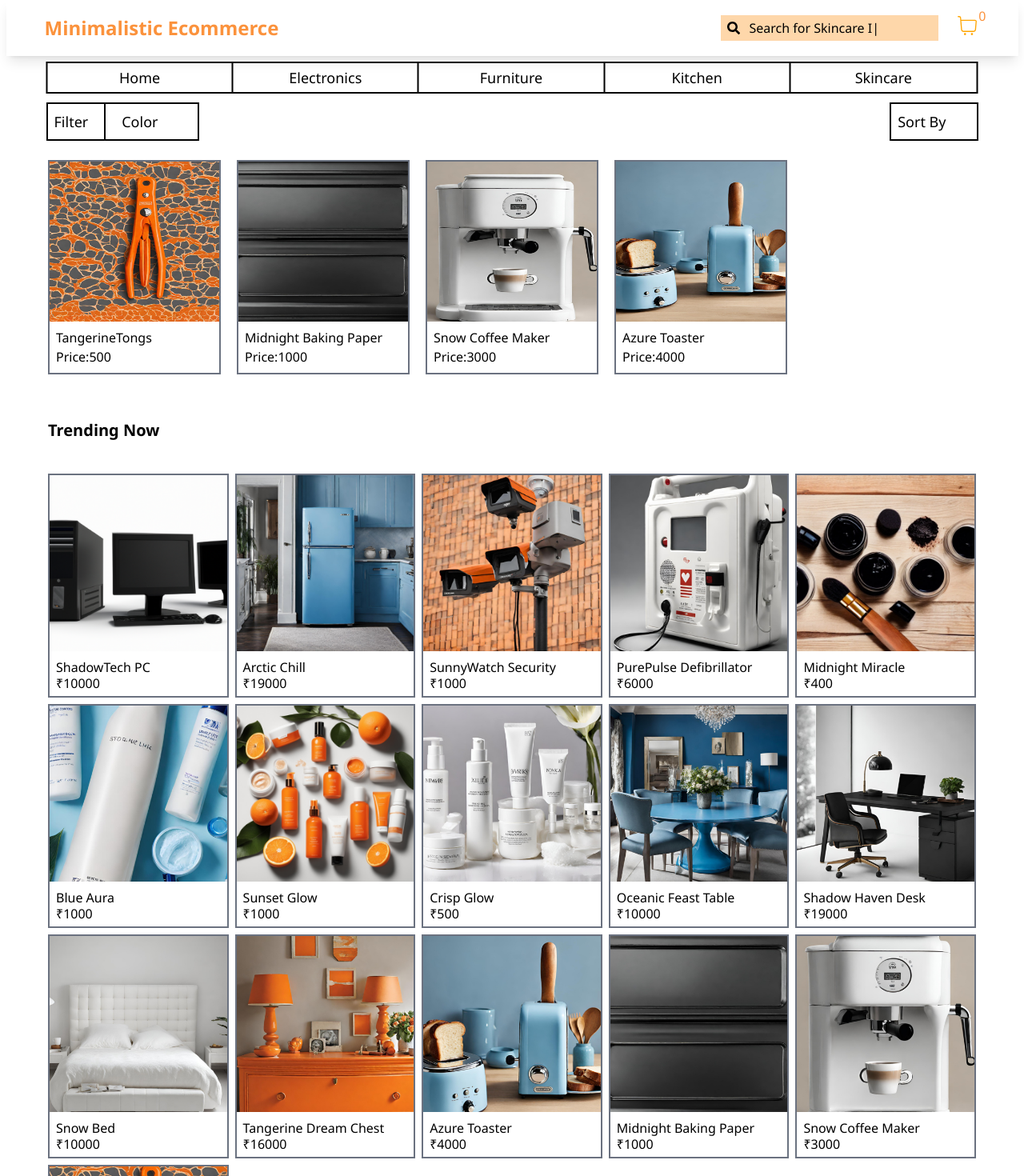
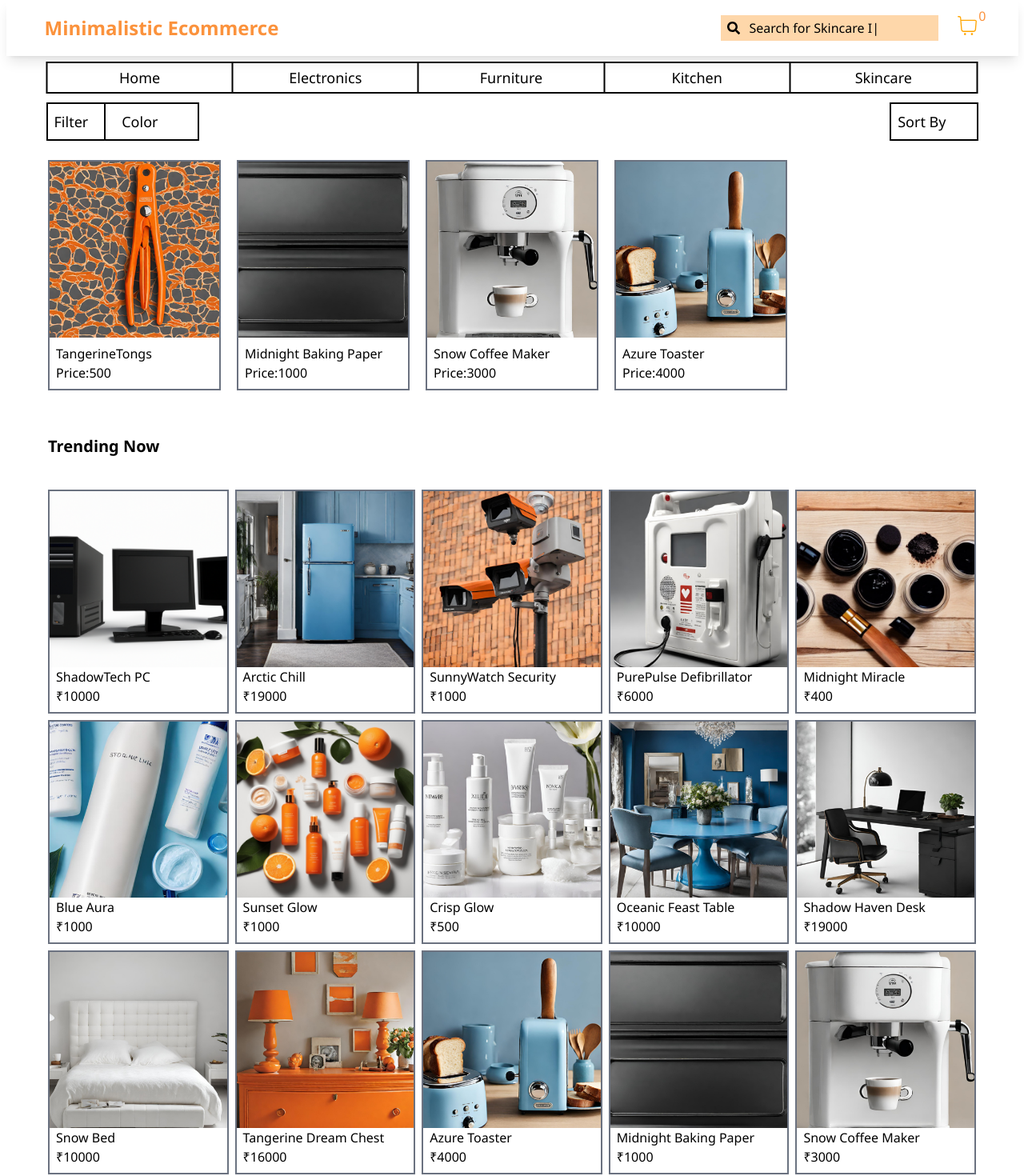
Before and after one commit to mackbookpr/Minimalistic-Ecommerce, a React (Create React App) app: page /Kitchen in a window 1280 px wide. Shown: the top 1470 px of the page at 80% size. Built offline with nearby package versions, Linux system fonts and the light colour scheme; some icons are missing.

Commit message:
Made Final Changes

```diff
--- a/src/Components/Trending.jsx
+++ b/src/Components/Trending.jsx
@@ -38,40 +38,40 @@ function Trending() {
             <div className="grid lg:grid-cols-4 xl:grid-cols-5 md:grid-cols-3 sm:grid-cols-2 gap-2 mt-5">
                 {Object.keys(imagesElectronics).map((imageName, index) => (
                     <Link key={index} to={`/Electronics/${getProductIdFromImageName('Electronics', imageName)}`}>
-                        <div className="cursor-pointer relative border-gray-500 hover:border-black transition-all duration-400 border-2 sm:h-[280px] h-[380px]">
+                        <div className="cursor-pointer relative border-gray-500 hover:border-black transition-all duration-400 border-2 sm:h-[280px] h-[362px]">
                             <img src={imagesElectronics[imageName]} alt={imageName} className='object-cover w-[565px] h-[300px] sm:h-[220px] sm-[345px]' />
-                            <div className="w-full h-[20px] mt-2 ml-2">{getProductNameFromImageName('Electronics', imageName)}</div>
-                            <div className="w-full h-[20px] ml-2">&#x20B9;{getProductPriceFromImageName('Electronics', imageName)}</div>
+                            <div className="px-2">{getProductNameFromImageName('Electronics', imageName)}</div>
+                            <div className="px-2 mb-2">&#x20B9;{getProductPriceFromImageName('Electronics', imageName)}</div>
                         </div>
                     </Link>
                 ))}
                 {Object.keys(imagesSkinCare).map((imageName, index) => (
                     <Link key={index} to={`/SkinCare/${getProductIdFromImageName('Skincare', imageName)}`}>
-                        <div className="relative cursor-pointer border-2 border-gray-500 hover:border-black sm:h-[280px] h-[380px] transition-all duration-400">
+                        <div className="relative cursor-pointer border-2 border-gray-500 hover:border-black sm:h-[280px] h-[362px] transition-all duration-400">
                             <img key={index} src={imagesSkinCare[imageName]} alt={imageName} className='object-cover w-[565px] h-[300px] sm:h-[220px] sm-[345px]' />
-                            <div className="w-full h-[20px] mt-2 ml-2">{getProductNameFromImageName('Skincare', imageName)}</div>
-                            <div className="w-full h-[20px] ml-2">&#x20B9;{getProductPriceFromImageName('Skincare', imageName)}</div>
+                            <div className="px-2">{getProductNameFromImageName('Skincare', imageName)}</div>
+                            <div className="px-2 mb-2">&#x20B9;{getProductPriceFromImageName('Skincare', imageName)}</div>
                         </div>
                     </Link>
 
                 ))}
                 {Object.keys(imagesFurniture).map((imageName, index) => (
                     <Link key={index} to={`/Furniture/${getProductIdFromImageName('Furniture', imageName)}`}>
-                        <div className="relative cursor-pointer border-2 border-gray-500 hover:border-black sm:h-[280px] h-[380px] transition-all duration-400">
+                        <div className="relative cursor-pointer border-2 border-gray-500 hover:border-black sm:h-[280px] h-[362px] transition-all duration-400">
                             <img key={index} src={imagesFurniture[imageName]} alt={imageName} className='object-cover w-[565px] h-[300px] sm:h-[220px] sm-[345px]' />
-                            <div className="w-full h-[20px] mt-2 ml-2">{getProductNameFromImageName('Furniture', imageName)}</div>
-                            <div className="w-full h-[20px] ml-2">&#x20B9;{getProductPriceFromImageName('Furniture', imageName)}</div>
+                            <div className="px-2">{getProductNameFromImageName('Furniture', imageName)}</div>
+                            <div className="px-2 mb-2">&#x20B9;{getProductPriceFromImageName('Furniture', imageName)}</div>
                         </div>
                     </Link>
                 ))}
                 {Object.keys(imagesKitchen).map((imageName, index) => (
                     <Link key={index} to={`/Kitchen/${getProductIdFromImageName('Kitchen', imageName)}`}>
-                    <div className="relative cursor-pointer border-2 border-gray-500 hover:border-black sm:h-[280px] h-[380px] transition-all duration-400">
-                        <img key={index} src={imagesKitchen[imageName]} alt={imageName} className='object-cover w-[565px] h-[300px] sm:h-[220px] sm-[345px]' />
-                        <div className="w-full h-[20px] mt-2 ml-2">{getProductNameFromImageName('Kitchen', imageName)}</div>
-                        <div className="w-full h-[20px] ml-2">&#x20B9;{getProductPriceFromImageName('Kitchen', imageName)}</div>
-                    </div>
-                </Link>
+                        <div className="relative cursor-pointer border-2 border-gray-500 hover:border-black sm:h-[280px] h-[362px] transition-all duration-400">
+                            <img key={index} src={imagesKitchen[imageName]} alt={imageName} className='object-cover w-[565px] h-[300px] sm:h-[220px] sm-[345px]' />
+                            <div className="px-2">{getProductNameFromImageName('Kitchen', imageName)}</div>
+                            <div className="px-2 mb-2">&#x20B9;{getProductPriceFromImageName('Kitchen', imageName)}</div>
+                        </div>
+                    </Link>
                 ))}
             </div></div >
     )
--- a/src/Pages/Furniture/DefaultFurniture.jsx
+++ b/src/Pages/Furniture/DefaultFurniture.jsx
@@ -111,10 +111,10 @@ function DefaultElectronics() {
             {filteredProducts.map(item => (
               <Link to={`/Furniture/${item.id}`}>
                 <div key={item.id} className='relative border-2 border-gray-500 hover:border-black flex flex-col gap-2 cursor-pointer'>
-                  {item.imgName === 'OceanicFeastTable' && <img src={OceanicFeastTable} className="xl:w-[270px] xl:h-[200px] lg:w-[270px] lg:h-[200px] md:w-[270px] md:h-[200px] sm:w-[370px] sm:h-[350px] w-[535px] h-[470px]" alt="" />}
-                  {item.imgName === 'ShadowHavenDesk' && <img src={ShadowHavenDesk} className="xl:w-[270px] xl:h-[200px] lg:w-[270px] lg:h-[200px] md:w-[270px] md:h-[200px] sm:w-[370px] sm:h-[350px] w-[535px] h-[470px]" alt="" />}
-                  {item.imgName === 'SnowBed' && <img src={SnowBed} className="xl:w-[270px] xl:h-[200px] lg:w-[270px] lg:h-[200px] md:w-[270px] md:h-[200px] sm:w-[370px] sm:h-[350px] w-[535px] h-[470px]" alt="" />}
-                  {item.imgName === 'TangerineDreamChest' && <img src={TangerineDreamChest} className="xl:w-[270px] xl:h-[200px] lg:w-[270px] lg:h-[200px] md:w-[270px] md:h-[200px] sm:w-[370px] sm:h-[350px] w-[535px] h-[470px]" alt="" />}
+                  {item.imgName === 'OceanicFeastTable' && <img src={OceanicFeastTable} className="object-cover w-[565px] h-[300px] sm:h-[220px] sm-[345px]" alt="" />}
+                  {item.imgName === 'ShadowHavenDesk' && <img src={ShadowHavenDesk} className="object-cover w-[565px] h-[300px] sm:h-[220px] sm-[345px]" alt="" />}
+                  {item.imgName === 'SnowBed' && <img src={SnowBed} className="object-cover w-[565px] h-[300px] sm:h-[220px] sm-[345px]" alt="" />}
+                  {item.imgName === 'TangerineDreamChest' && <img src={TangerineDreamChest} className="object-cover w-[565px] h-[300px] sm:h-[220px] sm-[345px]" alt="" />}
                   <div>
                     <h1 className='px-2'>{item.name}</h1>
                     <h1 className='px-2 mb-2'>Price:{item.price}</h1>
--- a/src/Pages/Kitchen/DefaultKitchen.jsx
+++ b/src/Pages/Kitchen/DefaultKitchen.jsx
@@ -110,10 +110,10 @@ function DefaultElectronics() {
             {filteredProducts.map(item => (
               <Link to={`/Kitchen/${item.id}`}>
                 <div key={item.id} className='relative border-2 border-gray-500 hover:border-black flex flex-col gap-2 cursor-pointer'>
-                  {item.imgName === 'AzureToaster' && <img src={AzureToaster} className="xl:w-[270px] xl:h-[200px] lg:w-[270px] lg:h-[200px] md:w-[270px] md:h-[200px] sm:w-[370px] sm:h-[350px] w-[535px] h-[470px]" alt="" />}
-                  {item.imgName === 'MidnightBakingPaper' && <img src={MidnightBakingPaper} className="xl:w-[270px] xl:h-[200px] lg:w-[270px] lg:h-[200px] md:w-[270px] md:h-[200px] sm:w-[370px] sm:h-[350px] w-[535px] h-[470px]" alt="" />}
-                  {item.imgName === 'SnowCoffeeMaker' && <img src={SnowCoffeeMaker} className="xl:w-[270px] xl:h-[200px] lg:w-[270px] lg:h-[200px] md:w-[270px] md:h-[200px] sm:w-[370px] sm:h-[350px] w-[535px] h-[470px]" alt="" />}
-                  {item.imgName === 'TangerineTongs' && <img src={TangerineTongs} className="xl:w-[270px] xl:h-[200px] lg:w-[270px] lg:h-[200px] md:w-[270px] md:h-[200px] sm:w-[370px] sm:h-[350px] w-[535px] h-[470px]" alt="" />}
+                  {item.imgName === 'AzureToaster' && <img src={AzureToaster} className="object-cover w-[565px] h-[300px] sm:h-[220px] sm-[345px]" alt="" />}
+                  {item.imgName === 'MidnightBakingPaper' && <img src={MidnightBakingPaper} className="object-cover w-[565px] h-[300px] sm:h-[220px] sm-[345px]" alt="" />}
+                  {item.imgName === 'SnowCoffeeMaker' && <img src={SnowCoffeeMaker} className="object-cover w-[565px] h-[300px] sm:h-[220px] sm-[345px]" alt="" />}
+                  {item.imgName === 'TangerineTongs' && <img src={TangerineTongs} className="object-cover w-[565px] h-[300px] sm:h-[220px] sm-[345px]" alt="" />}
                   <div>
                     <h1 className='px-2'>{item.name}</h1>
                     <h1 className='px-2 mb-2'>Price:{item.price}</h1>
--- a/src/Pages/SkinCare/DefaultSkinCare.jsx
+++ b/src/Pages/SkinCare/DefaultSkinCare.jsx
@@ -109,10 +109,10 @@ function DefaultSkinCare() {
             {filteredProducts.map(item => (
               <Link to={`/SkinCare/${item.id}`}>
                 <div key={item.id} className='relative border-2 border-gray-500 hover:border-black flex flex-col gap-2 cursor-pointer'>
-                  {item.imgName === 'BlackSkinCare' && <img src={BlackSkinCare} className="xl:w-[270px] xl:h-[200px] lg:w-[270px] lg:h-[200px] md:w-[270px] md:h-[200px] sm:w-[370px] sm:h-[350px] w-[535px] h-[470px]" alt="" />}
-                  {item.imgName === 'BlueSkinCare' && <img src={BlueSkinCare} className="xl:w-[270px] xl:h-[200px] lg:w-[270px] lg:h-[200px] md:w-[270px] md:h-[200px] sm:w-[370px] sm:h-[350px] w-[535px] h-[470px]" alt="" />}
-                  {item.imgName === 'OrangeSkinCare' && <img src={OrangeSkinCare} className="xl:w-[270px] xl:h-[200px] lg:w-[270px] lg:h-[200px] md:w-[270px] md:h-[200px] sm:w-[370px] sm:h-[350px] w-[535px] h-[470px]" alt="" />}
-                  {item.imgName === 'WhiteSkinCare' && <img src={WhiteSkinCare} className="xl:w-[270px] xl:h-[200px] lg:w-[270px] lg:h-[200px] md:w-[270px] md:h-[200px] sm:w-[370px] sm:h-[350px] w-[535px] h-[470px]" alt="" />}
+                  {item.imgName === 'BlackSkinCare' && <img src={BlackSkinCare} className="object-cover w-[565px] h-[300px] sm:h-[220px] sm-[345px]" alt="" />}
+                  {item.imgName === 'BlueSkinCare' && <img src={BlueSkinCare} className="object-cover w-[565px] h-[300px] sm:h-[220px] sm-[345px]" alt="" />}
+                  {item.imgName === 'OrangeSkinCare' && <img src={OrangeSkinCare} className="object-cover w-[565px] h-[300px] sm:h-[220px] sm-[345px]" alt="" />}
+                  {item.imgName === 'WhiteSkinCare' && <img src={WhiteSkinCare} className="object-cover w-[565px] h-[300px] sm:h-[220px] sm-[345px]" alt="" />}
                   <div>
                     <h1 className='px-2'>{item.name}</h1>
                     <h1 className='px-2 mb-2'>Price:{item.price}</h1>
```
Also changed, not shown: src/Pages/Electronics/DefaultElectronics.jsx (+4 -4 lines).
